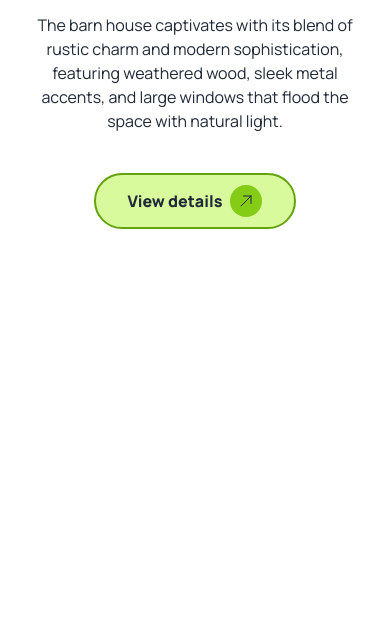
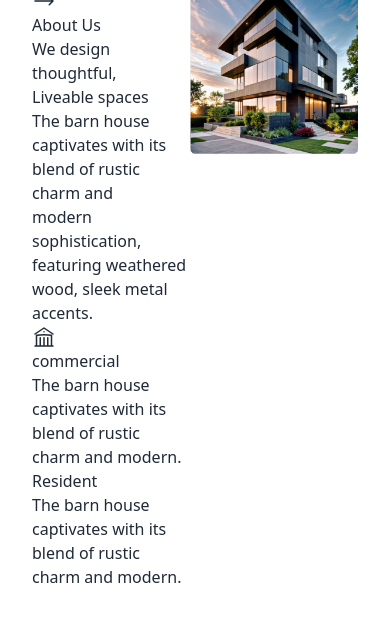
Before and after one commit to devranjit/assignment-03, a plain HTML site: page index.html in a window 390 px wide. Shown: the part 774-1395 px from the top of the page. Before the commit the page ends 1043 px from the top, so only its background shows below. Drawn offline with nearby package versions, Linux system fonts and the light colour scheme.

Commit message:
responsive

```diff
--- a/index.html
+++ b/index.html
@@ -65,7 +65,7 @@
 
 
       <button class="flex bg-lime-500	p-2 rounded-full font-semibold gap-2"> <a href="#"> Book Consult
-       </a> <img class="size-6" src="/images/black icon.png" alt=""> </button>
+      </a> <img class="size-6" src="/images/black icon.png" alt=""> </button>
 
 
 
@@ -119,7 +119,7 @@
 <div class="container mx-auto px-8  ">
   <img class="mx-auto pt-6 " src="/images/banner.png" alt="">
 
-<h1 class=" text-center font-manrope text-6xl py-10 font-black  "> A barn house of this design has a <BR> striking appearnace </h1>
+<h1 class=" text-center font-manrope text-3xl lg:text-6xl py-10 font-black   "> A barn house of this design has a <BR> striking appearnace </h1>
   <p class="text-center font-manrope font-normal text-base"> The barn house captivates with its blend of rustic charm and modern sophistication, featuring weathered wood, sleek metal <BR> accents, and large windows that flood the space with natural light.</p>
 
 
@@ -136,6 +136,63 @@
 
 
 
+<!-- about us section here  -->
+
+
+
+
+
+
+<div class="container p-8 mx-auto flex justify-between 	">
+
+  <div class="">
+
+    <div class="about-tittle">
+      <div class="about-content ">
+        <h3 class=" text-normal "> <svg xmlns="http://www.w3.org/2000/svg" fill="none" viewBox="0 0 24 24" stroke-width="1.5" stroke="currentColor" class="size-6 ">
+          <path stroke-linecap="round" stroke-linejoin="round" d="M17.25 8.25 21 12m0 0-3.75 3.75M21 12H3" />
+        </svg>
+          About Us</h3>
+      </div>
+    </div>
+
+
+    <h1>We design thoughtful, <BR> Liveable spaces </h1>
+      <p>The barn house captivates with its blend of rustic charm and <BR>
+        modern sophistication, featuring weathered wood, sleek metal accents.</p>
+        <div class="commercial">
+          <div class="com-icon">
+            <svg xmlns="http://www.w3.org/2000/svg" fill="none" viewBox="0 0 24 24" stroke-width="1.5" stroke="currentColor" class="size-6">
+              <path stroke-linecap="round" stroke-linejoin="round" d="M12 21v-8.25M15.75 21v-8.25M8.25 21v-8.25M3 9l9-6 9 6m-1.5 12V10.332A48.36 48.36 0 0 0 12 9.75c-2.551 0-5.056.2-7.5.582V21M3 21h18M12 6.75h.008v.008H12V6.75Z" />
+            </svg>
+
+          </div>
+
+          <div class="com-content">
+            <h1>commercial</h1>
+            <p>The barn house captivates with its blend of rustic charm and modern.</p>
+          </div>
+
+          <div class="com-content">
+            <h1>Resident</h1>
+            <p>The barn house captivates with its blend of rustic charm and modern.</p>
+          </div>
+
+
+        </div>
+  </div>
+
+
+
+
+  <div class="about-img">
+    <img src="/images/Rectangle.png" alt="">
+  </div>
+
+</div>
+
+
+
 
 
 
```
Also changed, not shown: tailwind.config.js (deleted, +0 -11 lines).
